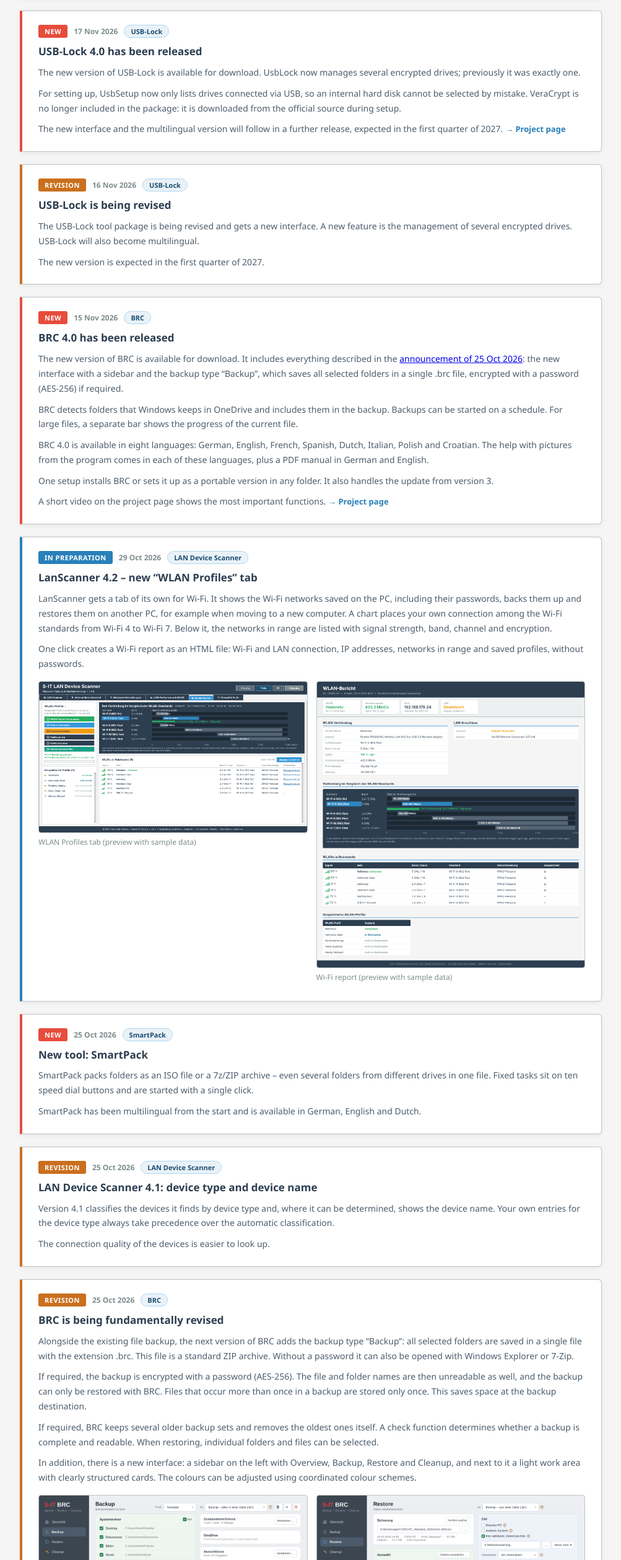
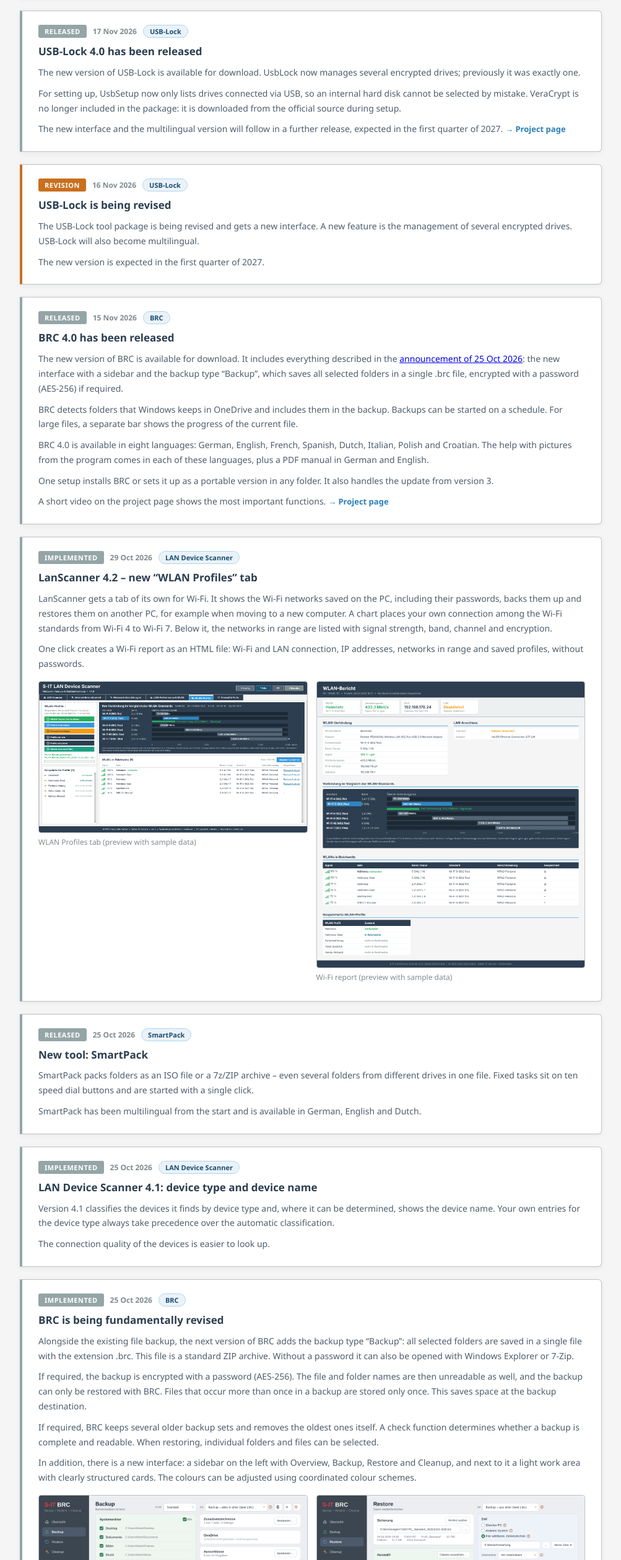
Before and after one commit to SattlerIT/sattlerit-tools, a plain HTML site: page news-en.html in a window 1280 px wide. Shown: the part 981-3498 px from the top of the page at 62% size, without its empty margins (138-1141 px from the left). Drawn offline with Linux system fonts and the light colour scheme.

Commit message:
Add files via upload

```diff
--- a/news-en.html
+++ b/news-en.html
@@ -156,10 +156,12 @@
     .label.ueber { background: #CA6F1E; }
     .label.vorb  { background: #2980B9; }
     .label.aus   { background: #1E8449; }
+    .label.alt   { background: #95A5A6; }
     .post.neu   { border-left-color: #E74C3C; }
     .post.ueber { border-left-color: #CA6F1E; }
     .post.vorb  { border-left-color: #2980B9; }
     .post.aus   { border-left-color: #1E8449; }
+    .post.alt   { border-left-color: #95A5A6; }
 
     .post h2 {
       font-size: 17px;
@@ -269,6 +271,10 @@
          class="post ueber" + <span class="label ueber">Revision</span>
          class="post vorb" + <span class="label vorb">In preparation</span>
          class="post aus"  + <span class="label aus">Outlook</span>
+         class="post alt"  + <span class="label alt">Released</span>  (grau)
+         class="post alt"  + <span class="label alt">Implemented</span>   (grau, für erledigte Ankündigungen)
+    Wird ein "New"-Beitrag durch neuere Beiträge abgelöst, "neu" an beiden
+    Stellen durch "alt" ersetzen und "New" durch "Released".
     Die id (z. B. "smartpack") muss eindeutig sein; auf sie verweist der
     Kasten "Aktuelles" auf der Startseite.
   -->
@@ -303,9 +309,9 @@
   </article>
 
   <!-- BEITRAG -->
-  <article class="post neu" id="usblock-40">
+  <article class="post alt" id="usblock-40">
     <div class="post-meta">
-      <span class="label neu">New</span>
+      <span class="label alt">Released</span>
       <span class="post-date">17 Nov 2026</span>
       <a class="post-tool" href="https://sattlerit.github.io/sit-usblock/">USB-Lock</a>
     </div>
@@ -328,9 +334,9 @@
   </article>
 
   <!-- BEITRAG -->
-  <article class="post neu" id="brc-40">
+  <article class="post alt" id="brc-40">
     <div class="post-meta">
-      <span class="label neu">New</span>
+      <span class="label alt">Released</span>
       <span class="post-date">15 Nov 2026</span>
       <a class="post-tool" href="https://sattlerit.github.io/sit-brc/">BRC</a>
     </div>
@@ -343,9 +349,9 @@
   </article>
 
   <!-- BEITRAG -->
-  <article class="post vorb" id="lanscanner-42">
+  <article class="post alt" id="lanscanner-42">
     <div class="post-meta">
-      <span class="label vorb">In preparation</span>
+      <span class="label alt">Implemented</span>
       <span class="post-date">29 Oct 2026</span>
       <a class="post-tool" href="https://sattlerit.github.io/sit-lanscanner/">LAN Device Scanner</a>
     </div>
@@ -365,9 +371,9 @@
   </article>
 
   <!-- BEITRAG -->
-  <article class="post neu" id="smartpack">
+  <article class="post alt" id="smartpack">
     <div class="post-meta">
-      <span class="label neu">New</span>
+      <span class="label alt">Released</span>
       <span class="post-date">25 Oct 2026</span>
       <a class="post-tool" href="https://sattlerit.github.io/sit-smartpack/">SmartPack</a>
     </div>
@@ -377,9 +383,9 @@
   </article>
 
   <!-- BEITRAG -->
-  <article class="post ueber" id="lanscanner-41">
+  <article class="post alt" id="lanscanner-41">
     <div class="post-meta">
-      <span class="label ueber">Revision</span>
+      <span class="label alt">Implemented</span>
       <span class="post-date">25 Oct 2026</span>
       <a class="post-tool" href="https://sattlerit.github.io/sit-lanscanner/">LAN Device Scanner</a>
     </div>
@@ -389,9 +395,9 @@
   </article>
 
   <!-- BEITRAG -->
-  <article class="post ueber" id="brc-oberflaeche">
+  <article class="post alt" id="brc-oberflaeche">
     <div class="post-meta">
-      <span class="label ueber">Revision</span>
+      <span class="label alt">Implemented</span>
       <span class="post-date">25 Oct 2026</span>
       <a class="post-tool" href="https://sattlerit.github.io/sit-brc/">BRC</a>
     </div>
@@ -413,9 +419,9 @@
   </article>
 
   <!-- BEITRAG -->
-  <article class="post vorb" id="lanscanner-sprachen">
+  <article class="post alt" id="lanscanner-sprachen">
     <div class="post-meta">
-      <span class="label vorb">In preparation</span>
+      <span class="label alt">Implemented</span>
       <span class="post-date">25 Oct 2026</span>
       <a class="post-tool" href="https://sattlerit.github.io/sit-lanscanner/">LAN Device Scanner</a>
     </div>
@@ -425,9 +431,9 @@
   </article>
 
   <!-- BEITRAG -->
-  <article class="post neu" id="videos">
+  <article class="post alt" id="videos">
     <div class="post-meta">
-      <span class="label neu">New</span>
+      <span class="label alt">Released</span>
       <span class="post-date">25 Oct 2026</span>
     </div>
     <h2>Short videos about the tools</h2>
```
Also changed, not shown: index-en.html (+4 -2 lines), index.html (+4 -2 lines), neuigkeiten.html (+22 -16 lines).
